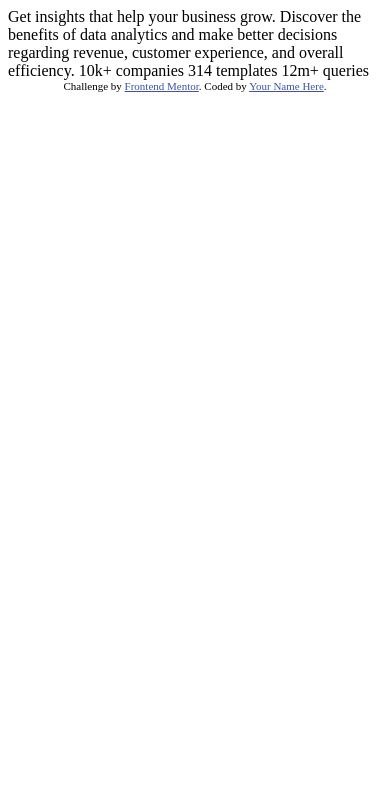
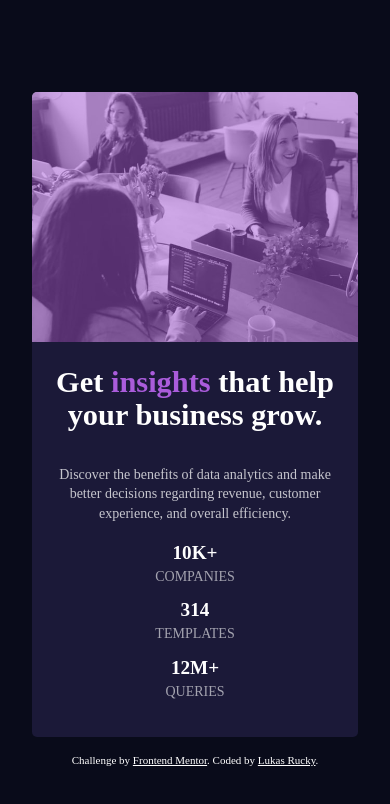
Before and after one commit to malyrudy/Stats-preview-card-Component, a plain HTML site: page index.html in a window 390 px wide. Drawn offline with Linux system fonts and the light colour scheme.

Commit message:
project completed

```diff
--- a/index.html
+++ b/index.html
@@ -3,31 +3,54 @@
 <head>
   <meta charset="UTF-8">
   <meta name="viewport" content="width=device-width, initial-scale=1.0"> <!-- displays site properly based on user's device -->
-
+  <link rel="stylesheet" href="./style.css">
   <link rel="icon" type="image/png" sizes="32x32" href="./images/favicon-32x32.png">
 
   <title>Frontend Mentor | Stats preview card component</title>
 
-  <!-- Feel free to remove these styles or customise in your own stylesheet 👍 -->
-  <style>
-    .attribution { font-size: 11px; text-align: center; }
-    .attribution a { color: hsl(228, 45%, 44%); }
-  </style>
 </head>
 <body>
 
-  Get insights that help your business grow.
+  <div class="box">
+    <div class="text-content">
+      <h1 class="main-heading">Get <span>insights</span> that help your business grow.</h1>
+      <p class="main-paragraph">
+        Discover the benefits of data analytics and make better decisions regarding revenue, customer
+        experience, and overall efficiency.
+      </p>
 
-  Discover the benefits of data analytics and make better decisions regarding revenue, customer
-  experience, and overall efficiency.
+      <div class="stats">
 
-  10k+ companies
-  314 templates
-  12m+ queries
+        <div class="companies margin-btm">
+          <div class="stats-number">10k+</div>
+          <div class="stats-heading">companies</div>
+        </div>
+
+        <div class="templates margin-btm">
+          <div class="stats-number">314</div>
+          <div class="stats-heading">templates</div>
+        </div>
+
+        <div class="queries margin-btm">
+          <div class="stats-number">12m+</div>
+          <div class="stats-heading">queries</div>
+        </div>
+
+      </div>
+
+    </div>
+    <div class="image-content">
+      <img src="./images/image-header-desktop.jpg" alt="">
+    </div>
+
+
+
+
+  </div>
 
   <div class="attribution">
     Challenge by <a href="https://www.frontendmentor.io?ref=challenge" target="_blank">Frontend Mentor</a>.
-    Coded by <a href="#">Your Name Here</a>.
+    Coded by <a href="#">Lukas Rucky</a>.
   </div>
 </body>
 </html>
--- /dev/null
+++ b/style.css
@@ -0,0 +1,209 @@
+@import url('https://fonts.googleapis.com/css2?family=Inter:wght@400;700&family=Lexend+Deca&display=swap');
+
+.attribution { font-size: 11px; text-align: center; color: var(--white); }
+.attribution a { color: var(--white); }
+
+* {
+    margin: 0;
+    padding: 0;
+    box-sizing: border-box;
+}
+
+:root {
+/* Main Background */
+--very-dark-blue: hsl(233, 47%, 7%);
+/* card background */
+--dark-desaturated-blue: hsl(244, 38%, 16%);
+/* accent */
+--soft-violet: hsl(277, 64%, 61%);
+/* Main heading, stats */
+--white: hsl(0, 0%, 100%);
+/* Main paragraph */
+--slightly-main-transparent-white: hsla(0, 0%, 100%, 0.75);
+/* Stat headings */
+--slightly-stat-transparent-white: hsla(0, 0%, 100%, 0.6);
+}
+
+img {
+    width: 100%;
+    height: 100%;
+    object-fit: cover;
+}
+
+/* Colors */
+.main-heading, .stats {
+    color: var(--white);
+}
+
+.main-paragraph {
+    color: var(--slightly-main-transparent-white);
+    text-align: left;
+}
+
+.stats-heading {
+    color: var(--slightly-stat-transparent-white);
+}
+
+/* BODY */
+
+body {
+    background-color: var(--very-dark-blue);
+    height: 100vh;
+    font-size: 14px;
+    display: flex;
+    flex-direction: column;
+    align-items: center;
+    justify-content: center;
+    margin: 0 2rem;
+    line-height: 1.4;
+}
+
+.box {
+    background-color: var(--dark-desaturated-blue);
+    display: grid;
+    grid-template-columns: 1fr 1fr;
+    overflow: hidden;
+    border-radius: 5px;
+    max-width: 1020px;
+    margin-bottom: 20px;
+}
+
+/* IMAGE-CONTENT */
+.image-content {
+    position: relative;
+}
+
+.image-content::after {
+    position: absolute;
+    content: "";
+    height: 100%;
+    width: 100%;
+    left: 0;
+    top: 0;
+    background-color: var(--soft-violet);
+    opacity: 50%;
+}
+
+/* TEXT-CONTENT */
+
+.text-content {
+    padding: 13%;
+}
+
+span {
+    color: var(--soft-violet);
+}
+
+.main-heading {
+    padding-bottom: 2rem;
+    font-size: 1.9rem;
+    line-height: 1.1;
+}
+
+
+
+/* STATS */
+.stats {
+    display: flex;
+    justify-content: space-between;
+    padding-top: 20%;
+}
+
+.stats-number {
+    font-size: 1.2rem;
+    font-weight: 700;
+}
+
+.stats:last-child {
+    text-transform: uppercase;
+}
+
+.stats-heading {
+    text-transform: uppercase;
+}
+
+@media only screen and (max-width: 375px) {
+    .box {
+        grid-template-columns: 1fr;
+        text-align: center;
+        margin: 1rem 0.5rem;
+    }
+
+    .image-content {
+        order: -1;
+    }
+
+    .image-content img {
+        content: url(./images/image-header-mobile.jpg);
+    }
+
+    .text-content {
+        padding-top: 1.4rem;
+    }
+
+    .main-heading {
+        font-size: 1.6rem;
+        padding-bottom: 1rem;
+    }
+
+    .main-paragraph {
+        text-align: center;
+        margin-bottom: 0.5rem;
+    }
+
+    .stats {
+        flex-direction: column;
+        padding-top: 1rem;
+        font-family: 'Inter', sans-serif;
+    }
+
+    .stats-heading {
+        font-size: 0.6rem;
+        letter-spacing: 1px;
+    }
+
+    .stats .companies:first-child {
+        text-transform: lowercase;
+    }
+
+    .margin-btm {
+        margin-bottom: 0.9rem;
+    }
+
+}
+
+@media only screen and (min-width: 375px) and (max-width: 700px) {
+    .box {
+        grid-template-columns: 1fr;
+        grid-template-rows: 250px 1fr;
+        margin: 1rem auto;
+        text-align: center;
+    }
+
+    .image-content {
+        order: -1;
+        height: auto;
+    }
+
+    .image-content img {
+        content: url(./images/image-header-mobile.jpg);
+
+    }
+
+    .text-content {
+        padding: 1.5rem;
+    }
+
+    .main-paragraph {
+        text-align: center;
+    }
+
+    .stats {
+        padding-top: 1rem;
+        flex-direction: column;
+    }
+
+    .margin-btm {
+        margin-bottom: 0.7rem;
+    }
+}
```
Also changed, not shown: 1 other file.
